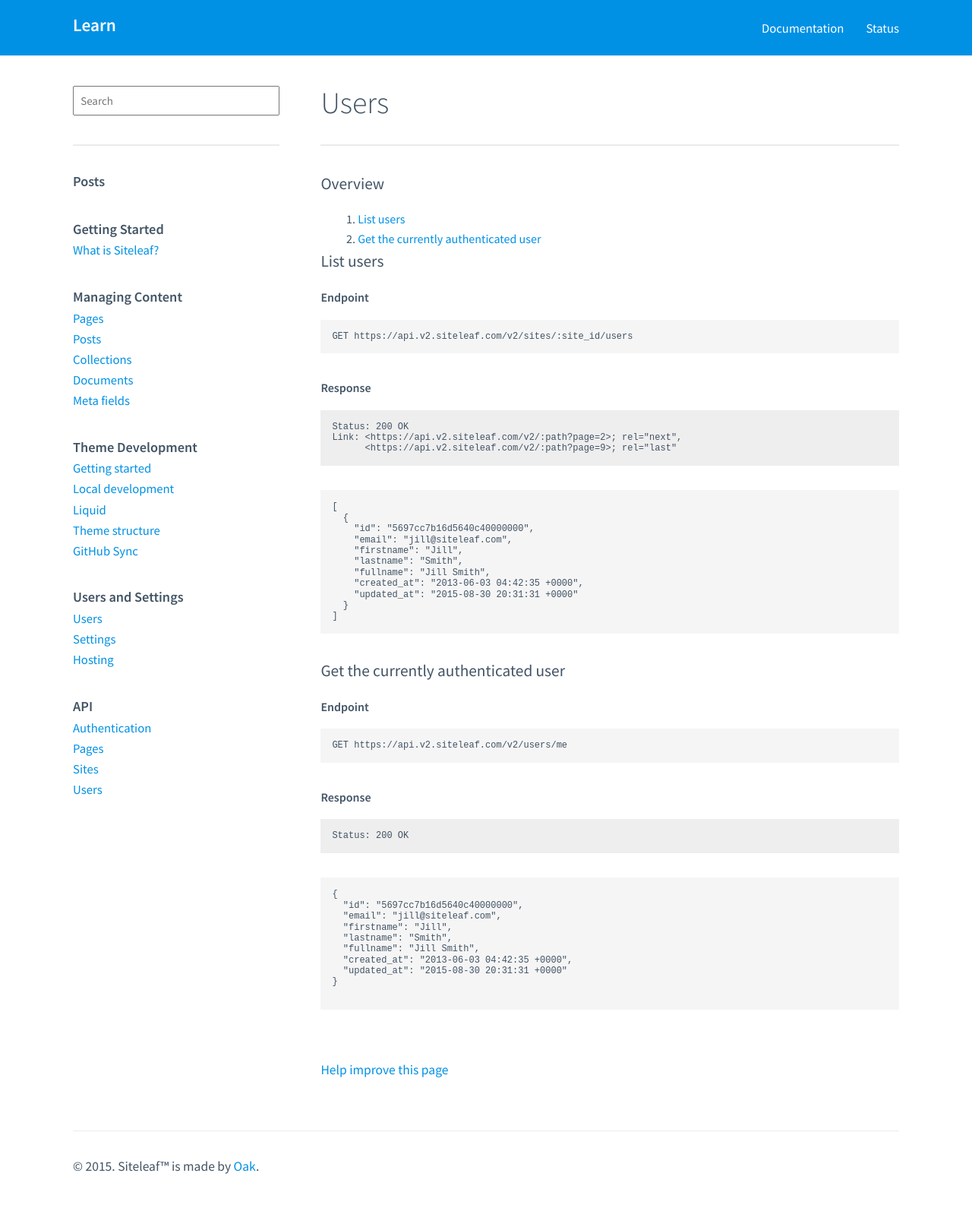
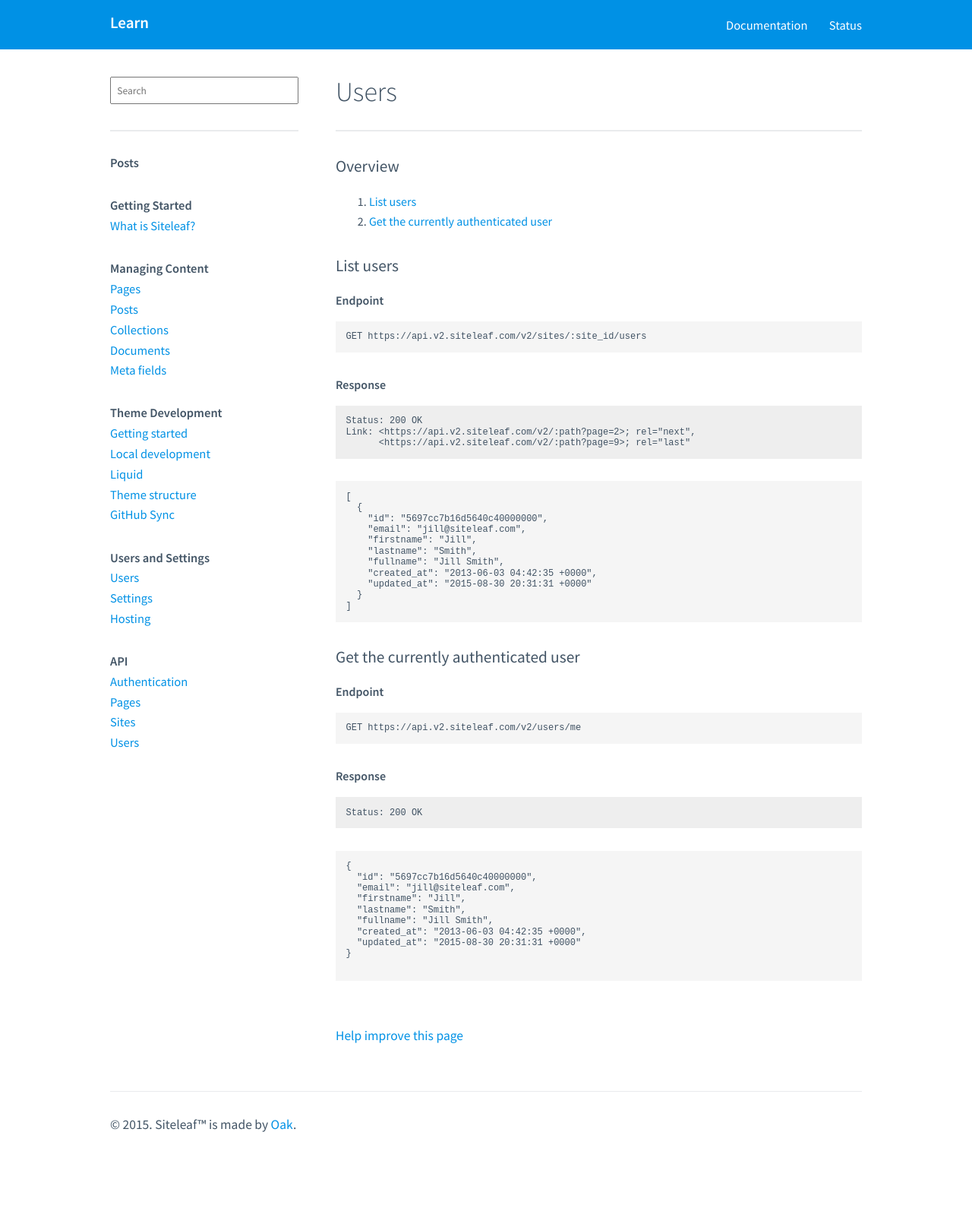
Before and after one commit to siteleaf/learn.siteleaf.com, a Jekyll site: the page built from _api/users.md, in a window 1280 px wide. Shown: the whole page at 76% size. Built offline with Jekyll 4.4.1, drawn with Linux system fonts in a browser that asks for light colours; after the commit the page ends 1553 px from its top, so only the background shows below that.

Commit message:
adjusted base font size and wide wrapper width. spaced the api docs table of contents out a little more.

```diff
--- a/_api/users.md
+++ b/_api/users.md
@@ -17,7 +17,7 @@
 
 1. [List users](#list-users)
 1. [Get the currently authenticated user](#current-user)
-
+{: .api__toc}
 
 
 
--- a/_sass/_api.scss
+++ b/_sass/_api.scss
@@ -27,3 +27,7 @@
   background-color: #eee;
   margin-bottom: 0;
 }
+
+.api__toc {
+  margin-bottom: $v;
+}
--- a/_sass/_layout__nav.scss
+++ b/_sass/_layout__nav.scss
@@ -40,8 +40,7 @@
   }
 
   &__item {
-    // font-size: $font-size-n1;
-    font-size: $font-size-n2;
+    font-size: $font-size-n1;
     margin-left: 0;
     padding-left: 0;
 
--- a/_sass/_variables.scss
+++ b/_sass/_variables.scss
@@ -70,7 +70,7 @@
 $font-weight-bold:     700;
 
 // font-size
-$font-size-html:    20px;
+$font-size-html:    18px;
 $font-size-html-sm: 17.5px;
 $font-size-6:       3em;
 $font-size-5:       2.5em;
@@ -111,7 +111,7 @@
 $gutter:           20px;
 $width-container:  85%;
 $max-width-narrow: 35rem;
-$max-width-wide:   1100px;
+$max-width-wide:   55rem;
 
 // breakpoints
 
```
Also changed, not shown: _api/pages.md (+1 -2 lines), _api/sites.md (+1 -0 lines).
